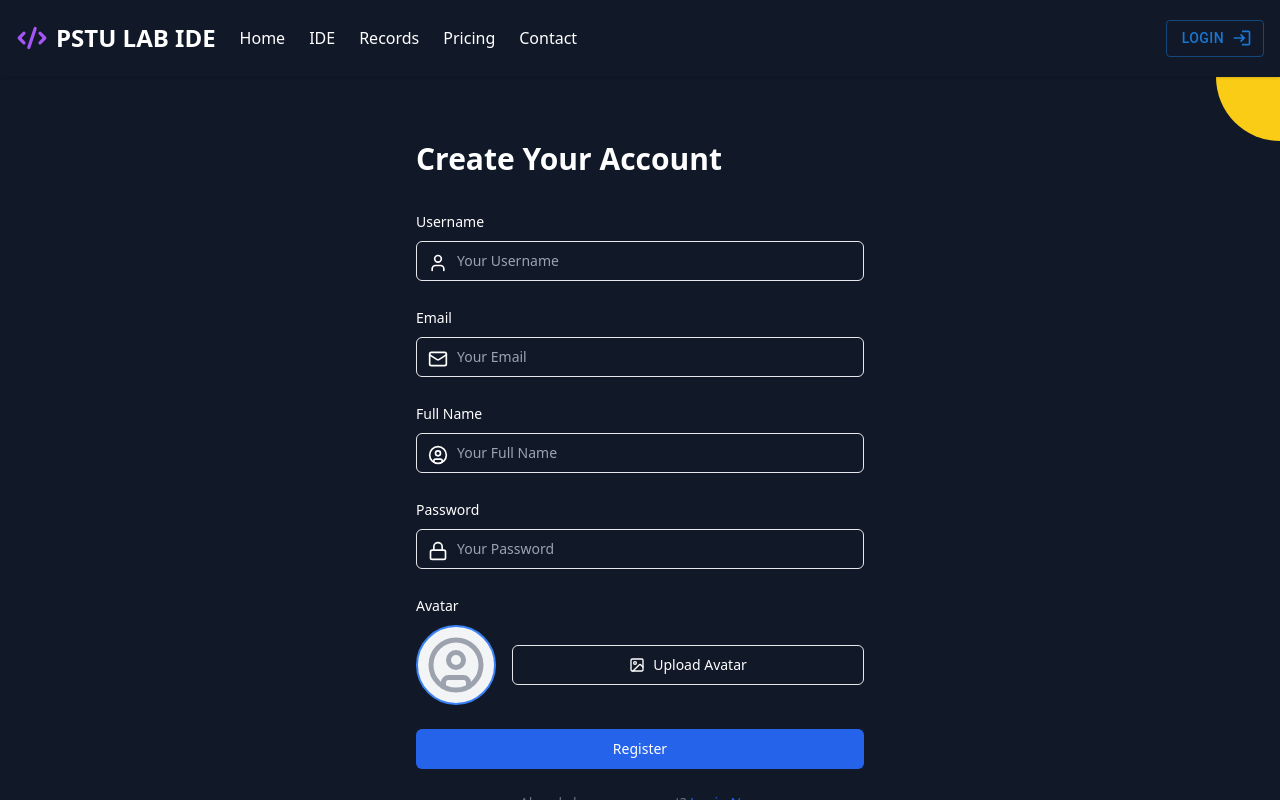
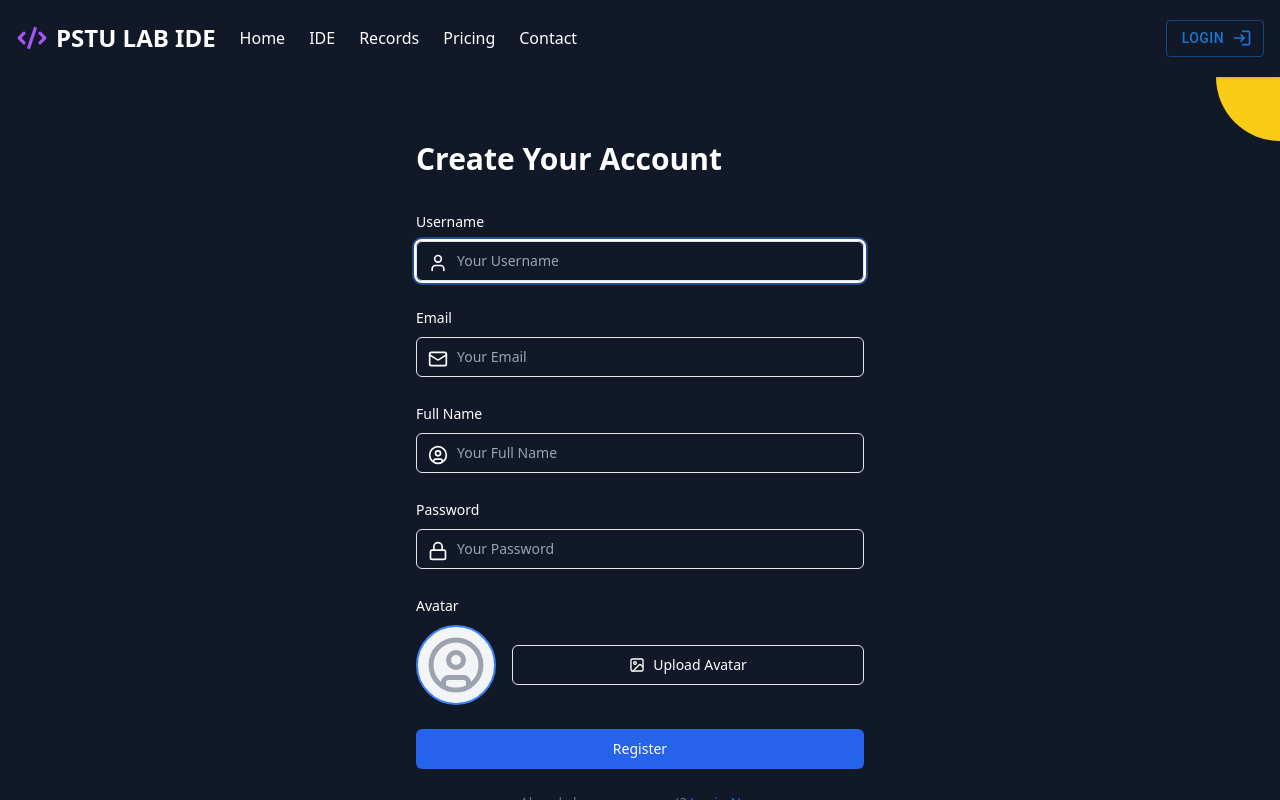
Before and after one commit to 1802042/PSTU-CSE-IDE-Frontend, a React (Vite) app: page /register in a window 1280 px wide. Built offline with nearby package versions, Linux system fonts and the light colour scheme.

Commit message:
Registration and Log in Functionality added

```diff
--- a/package.json
+++ b/package.json
@@ -31,7 +31,8 @@
     "react-icons": "^5.3.0",
     "react-resizable-panels": "^2.1.4",
     "react-router-dom": "^6.27.0",
-    "react-syntax-highlighter": "^15.5.0"
+    "react-syntax-highlighter": "^15.5.0",
+    "react-toastify": "^10.0.6"
   },
   "devDependencies": {
     "@eslint/js": "^9.11.1",
--- /dev/null
+++ b/src/api/axios.js
@@ -0,0 +1,5 @@
+import axios from "axios";
+
+export default axios.create({
+  baseURL: "http://localhost:8000/api/v1",
+});
--- a/src/components/Register.jsx
+++ b/src/components/Register.jsx
@@ -1,4 +1,6 @@
-import React, { useState } from "react";
+import React, { useEffect, useRef, useState } from "react";
+import { ToastContainer, toast, Bounce } from "react-toastify";
+import "react-toastify/dist/ReactToastify.css";
 import { cva } from "class-variance-authority";
 import { Label } from "@radix-ui/react-label";
 import { Slot } from "@radix-ui/react-slot";
@@ -9,7 +11,10 @@ import {
   UserCircleIcon,
   ImageIcon,
 } from "lucide-react";
-import { Link } from "react-router-dom";
+import { Link, useNavigate } from "react-router-dom";
+import axios from "../api/axios";
+
+const REGISTER_URL = "users/register";
 
 const buttonVariants = cva(
   "inline-flex items-center justify-center rounded-md text-sm font-medium transition-colors focus-visible:outline-none focus-visible:ring-2 focus-visible:ring-ring focus-visible:ring-offset-2 disabled:opacity-50 disabled:pointer-events-none ring-offset-background",
@@ -38,13 +43,14 @@ const Button = ({ className, variant, size, asChild = false, ...props }) => {
   );
 };
 
-const Input = ({ className, type, ...props }) => (
+const Input = React.forwardRef(({ className, type, ...props }, ref) => (
   <input
     type={type}
     className={`flex h-10 w-full rounded-md border border-input bg-transparent px-3 py-2 text-sm ring-offset-background file:border-0 file:bg-transparent file:text-sm file:font-medium placeholder:text-muted-foreground focus-visible:outline-none focus-visible:ring-2 focus-visible:ring-ring focus-visible:ring-offset-2 disabled:cursor-not-allowed disabled:opacity-50 ${className}`}
+    ref={ref}
     {...props}
   />
-);
+));
 
 const AvatarPreview = ({ avatar }) => (
   <div className="relative w-20 h-20 rounded-full overflow-hidden bg-gray-100 border-2 border-blue-500">
@@ -60,26 +66,44 @@ const AvatarPreview = ({ avatar }) => (
   </div>
 );
 
-const FormField = ({ id, label, type = "text", icon: Icon, ...props }) => (
+const FormField = ({
+  id,
+  inputRef,
+  label,
+  type = "text",
+  icon: Icon,
+  ...props
+}) => (
   <div className="space-y-2">
     <Label htmlFor={id} className="text-sm font-medium text-white">
       {label}
     </Label>
     <div className="relative">
       <Icon className="absolute left-3 top-3 h-5 w-5 text-white" />
-      <Input id={id} type={type} className="pl-10" {...props} />
+      <Input id={id} ref={inputRef} type={type} className="pl-10" {...props} />
     </div>
   </div>
 );
 
-const RegisterForm = ({ handleAvatarChange, avatar }) => (
-  <form className="space-y-6">
+const RegisterForm = ({
+  handleAvatarChange,
+  usernameRef,
+  avatar,
+  previewAvatar,
+  formData,
+  handleInputChange,
+  handleSubmit,
+}) => (
+  <form className="space-y-6" onSubmit={handleSubmit}>
     <FormField
       id="username"
+      inputRef={usernameRef}
       label="Username"
       icon={UserIcon}
       placeholder="Your Username"
       required
+      value={formData.username}
+      onChange={handleInputChange}
     />
     <FormField
       id="email"
@@ -88,6 +112,8 @@ const RegisterForm = ({ handleAvatarChange, avatar }) => (
       icon={MailIcon}
       placeholder="Your Email"
       required
+      value={formData.email}
+      onChange={handleInputChange}
     />
     <FormField
       id="fullname"
@@ -95,6 +121,8 @@ const RegisterForm = ({ handleAvatarChange, avatar }) => (
       icon={UserCircleIcon}
       placeholder="Your Full Name"
       required
+      value={formData.fullname}
+      onChange={handleInputChange}
     />
     <FormField
       id="password"
@@ -103,13 +131,15 @@ const RegisterForm = ({ handleAvatarChange, avatar }) => (
       icon={LockIcon}
       placeholder="Your Password"
       required
+      value={formData.password}
+      onChange={handleInputChange}
     />
     <div className="space-y-2">
       <Label htmlFor="avatar" className="text-sm font-medium text-white">
         Avatar
       </Label>
       <div className="flex items-center space-x-4">
-        <AvatarPreview avatar={avatar} />
+        <AvatarPreview avatar={previewAvatar} />
         <div className="relative flex-1">
           <Input
             id="avatar"
@@ -125,28 +155,132 @@ const RegisterForm = ({ handleAvatarChange, avatar }) => (
         </div>
       </div>
     </div>
-    <Button className="w-full bg-blue-600 hover:bg-blue-700 text-white">
+    <Button
+      type="submit"
+      className="w-full bg-blue-600 hover:bg-blue-700 text-white"
+    >
       Register
     </Button>
   </form>
 );
 
 export default function Register() {
+  const usernameRef = useRef();
+
   const [avatar, setAvatar] = useState(null);
+  const [previewAvatar, setPreviewAvatar] = useState(null);
+  const [formData, setFormData] = useState({
+    username: "",
+    email: "",
+    fullname: "",
+    password: "",
+  });
+
+  const navigate = useNavigate();
+
+  useEffect(() => {
+    usernameRef.current.focus();
+  }, []);
 
   const handleAvatarChange = (e) => {
     const file = e.target.files?.[0];
     if (file) {
+      setAvatar(file);
       const reader = new FileReader();
       reader.onloadend = () => {
-        setAvatar(reader.result);
+        setPreviewAvatar(reader.result);
       };
       reader.readAsDataURL(file);
     }
   };
 
+  const handleInputChange = (e) => {
+    const { id, value } = e.target;
+    setFormData((prevData) => ({
+      ...prevData,
+      [id]: value,
+    }));
+  };
+
+  const fireToast = (message, success) => {
+    success
+      ? toast.success(message, {
+          position: "top-center",
+          autoClose: 3000,
+          hideProgressBar: false,
+          closeOnClick: true,
+          pauseOnHover: false,
+          draggable: true,
+          progress: undefined,
+          theme: "light",
+          transition: Bounce,
+        })
+      : toast.error(message, {
+          position: "top-center",
+          autoClose: 3000,
+          hideProgressBar: false,
+          closeOnClick: true,
+          pauseOnHover: false,
+          draggable: true,
+          progress: undefined,
+          theme: "light",
+          transition: Bounce,
+        });
+  };
+
+  const handleSubmit = async (e) => {
+    e.preventDefault();
+    if (!avatar || !formData) {
+      console.log("Missing Fields");
+    } else {
+      const formDataToSend = new FormData();
+      formDataToSend.append("username", formData.username);
+      formDataToSend.append("password", formData.password);
+      formDataToSend.append("fullName", formData.fullname);
+      formDataToSend.append("email", formData.email);
+      formDataToSend.append("avatar", avatar);
+
+      try {
+        const response = await axios.post(REGISTER_URL, formDataToSend, {
+          headers: { "Content-Type": "multipart/form-data" },
+          withCredentials: true,
+        });
+
+        fireToast("You have registered successfully!", true);
+        setTimeout(() => {
+          navigate("/login");
+          setFormData({
+            username: "",
+            password: "",
+            email: "",
+            fullname: "",
+          });
+          setAvatar(null);
+          setPreviewAvatar(null);
+        }, 3200);
+      } catch (error) {
+        usernameRef.current.focus();
+        const status = error.response?.data?.status;
+        if (!status) {
+          fireToast("Something Went Wrong!", false);
+        } else if (status == "400") {
+          fireToast("Wrong Input Data Format!", false);
+        } else if (status == "409") {
+          fireToast("Username or Email Already Exists!", false);
+        } else if (status == "413") {
+          fireToast("Too Large Image Uploaded!", false);
+        } else if (status == "500") {
+          fireToast("Something Went Wrong Creating User! Try Again!", false);
+        } else {
+          fireToast("Something Went Wrong!", false);
+        }
+      }
+    }
+  };
+
   return (
     <div className="flex flex-col lg:flex-row">
+      <ToastContainer />
       <div className="lg:flex-1 bg-gray-900 text-white p-8 lg:p-16 flex items-center justify-center relative overflow-hidden">
         <div className="w-full max-w-md z-10">
           <h2 className="text-3xl font-bold text-white mb-8">
@@ -154,7 +288,12 @@ export default function Register() {
           </h2>
           <RegisterForm
             handleAvatarChange={handleAvatarChange}
+            usernameRef={usernameRef}
             avatar={avatar}
+            previewAvatar={previewAvatar}
+            formData={formData}
+            handleInputChange={handleInputChange}
+            handleSubmit={handleSubmit}
           />
           <p className="mt-6 text-center text-sm text-gray-500">
             Already have an account?{" "}
--- a/src/components/login.jsx
+++ b/src/components/login.jsx
@@ -1,10 +1,14 @@
-import React, { useState, useEffect } from "react";
-import axios from "axios";
+import React, { useState, useEffect, useRef, useContext } from "react";
 import { cva } from "class-variance-authority";
 import { Label } from "@radix-ui/react-label";
 import { Slot } from "@radix-ui/react-slot";
 import { UserIcon, MailIcon, LockIcon } from "lucide-react";
-import { Link } from "react-router-dom";
+import { Link, useNavigate } from "react-router-dom";
+import { ToastContainer, toast, Bounce } from "react-toastify";
+import AuthContext from "../context/AuthProvider.context.jsx";
+import "react-toastify/dist/ReactToastify.css";
+import axios from "../api/axios.js";
+const LOGIN_URL = "/users/login";
 
 const buttonVariants = cva(
   "inline-flex items-center justify-center rounded-md text-sm font-medium transition-colors focus-visible:outline-none focus-visible:ring-2 focus-visible:ring-ring focus-visible:ring-offset-2 disabled:opacity-50 disabled:pointer-events-none ring-offset-background",
@@ -33,13 +37,14 @@ const Button = ({ className, variant, size, asChild = false, ...props }) => {
   );
 };
 
-const Input = ({ className, type, ...props }) => (
+const Input = React.forwardRef(({ className, type, ...props }, ref) => (
   <input
     type={type}
     className={`flex h-10 w-full rounded-md border border-input bg-transparent px-3 py-2 text-sm ring-offset-background file:border-0 file:bg-transparent file:text-sm file:font-medium placeholder:text-muted-foreground focus-visible:outline-none focus-visible:ring-2 focus-visible:ring-ring focus-visible:ring-offset-2 disabled:cursor-not-allowed disabled:opacity-50 ${className}`}
+    ref={ref}
     {...props}
   />
-);
+));
 
 const FormField = ({
   id,
@@ -51,6 +56,7 @@ const FormField = ({
   placeholder,
   type = "text",
   required = false,
+  inputRef,
 }) => (
   <div className="space-y-2">
     <Label htmlFor={id} className="text-sm font-medium text-white">
@@ -67,6 +73,7 @@ const FormField = ({
         onChange={onChange}
         required={required}
         className="pl-10"
+        ref={inputRef}
       />
     </div>
   </div>
@@ -79,7 +86,13 @@ const Login = () => {
     password: "",
   });
 
+  const { auth, setAuth } = useContext(AuthContext);
+
+  const usernameRef = useRef();
+  const navigate = useNavigate();
+
   useEffect(() => {
+    usernameRef.current.focus();
     const savedFormData = localStorage.getItem("formData");
     if (savedFormData) {
       setFormData(JSON.parse(savedFormData));
@@ -98,20 +111,73 @@ const Login = () => {
     }));
   };
 
+  const clearLocalStorage = () => {
+    localStorage.clear();
+  };
+
+  const fireToast = (message, success) => {
+    success
+      ? toast.success(message, {
+          position: "top-center",
+          autoClose: 3000,
+          hideProgressBar: false,
+          closeOnClick: true,
+          pauseOnHover: false,
+          draggable: true,
+          progress: undefined,
+          theme: "light",
+          transition: Bounce,
+        })
+      : toast.error(message, {
+          position: "top-center",
+          autoClose: 3000,
+          hideProgressBar: false,
+          closeOnClick: true,
+          pauseOnHover: false,
+          draggable: true,
+          progress: undefined,
+          theme: "light",
+          transition: Bounce,
+        });
+  };
+
   const handleSubmit = async (e) => {
     e.preventDefault();
     try {
-      const response = await axios.post("/api/login", formData);
-      console.log("Login successful:", response.data);
-      // Handle successful login (e.g., redirect to another page)
+      const response = await axios.post(LOGIN_URL, formData, {
+        headers: { "Content-Type": "application/json" },
+        withCredentials: true,
+      });
+      fireToast("Login successful!", true);
+      setTimeout(() => {
+        navigate("/");
+        setAuth(response.data);
+      }, 3200);
     } catch (error) {
-      console.error("Login failed:", error);
-      // Handle login failure (e.g., show error message)
+      usernameRef.current.focus();
+      const status = error.response?.data?.status;
+      if (!status) {
+        fireToast("Something Went Wrong!", false);
+      } else if (status == "400") {
+        fireToast("Wrong Input Data Format!", false);
+      } else if (status == "401") {
+        fireToast("Invalid Credentials!", false);
+      } else if (status == "403") {
+        fireToast(
+          "Email Not Verified! Please Verify Email Before Loggin",
+          false
+        );
+      } else if (status == "500") {
+        fireToast("Something Went Wrong When Logging! Try Again!", false);
+      } else {
+        fireToast("Something Went Wrong!", false);
+      }
     }
   };
 
   return (
     <div className="flex flex-col lg:flex-row">
+      <ToastContainer />
       <div className="lg:flex-1 bg-gray-900 text-white p-8 lg:p-16 flex items-center justify-center relative overflow-hidden">
         <div className="w-full max-w-md z-10">
           <h2 className="text-3xl font-bold text-white mb-8">
@@ -127,6 +193,7 @@ const Login = () => {
               onChange={handleChange}
               placeholder="Your Username"
               required
+              inputRef={usernameRef}
             />
             <FormField
               id="email"
--- /dev/null
+++ b/src/context/AuthProvider.context.jsx
@@ -0,0 +1,15 @@
+import { createContext, useState } from "react";
+
+const AuthContext = createContext({});
+
+export const AuthProvider = ({ children }) => {
+  const [auth, setAuth] = useState({});
+
+  return (
+    <AuthContext.Provider value={{ auth, setAuth }}>
+      {children}
+    </AuthContext.Provider>
+  );
+};
+
+export default AuthContext;
```
Also changed, not shown: src/main.jsx (+6 -3 lines), 1 other file (tests, documents, lock files or other folders).
